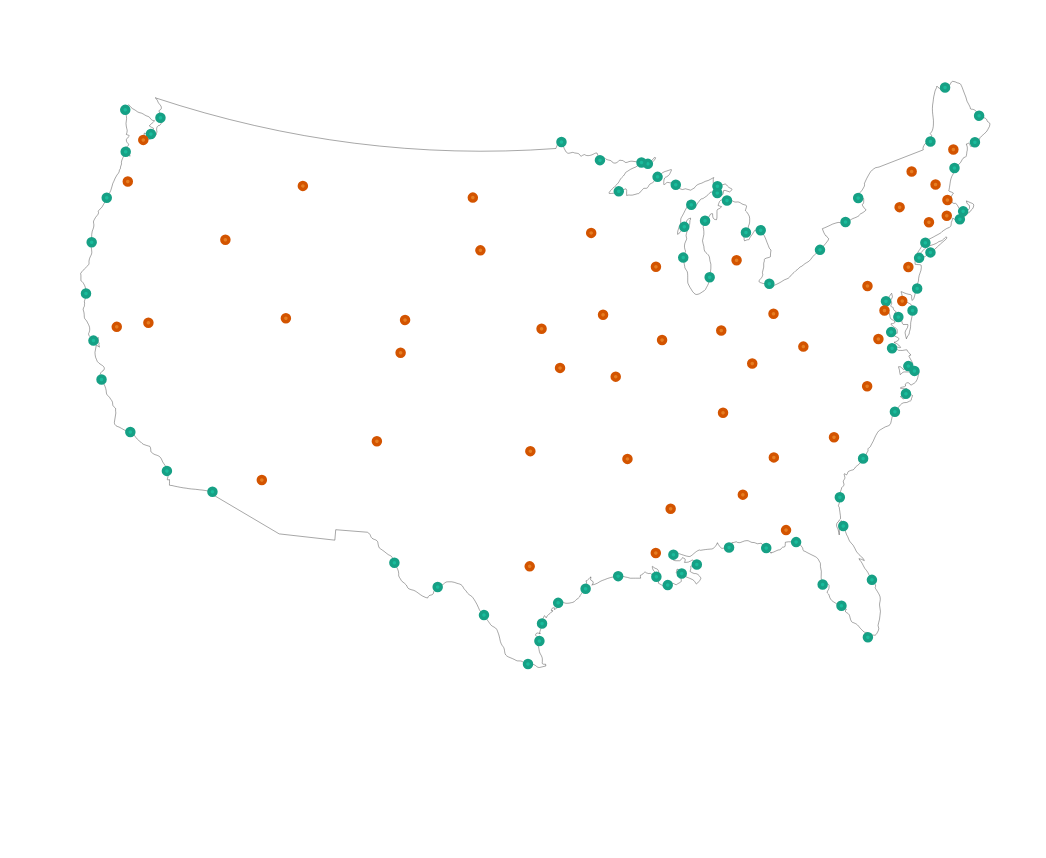
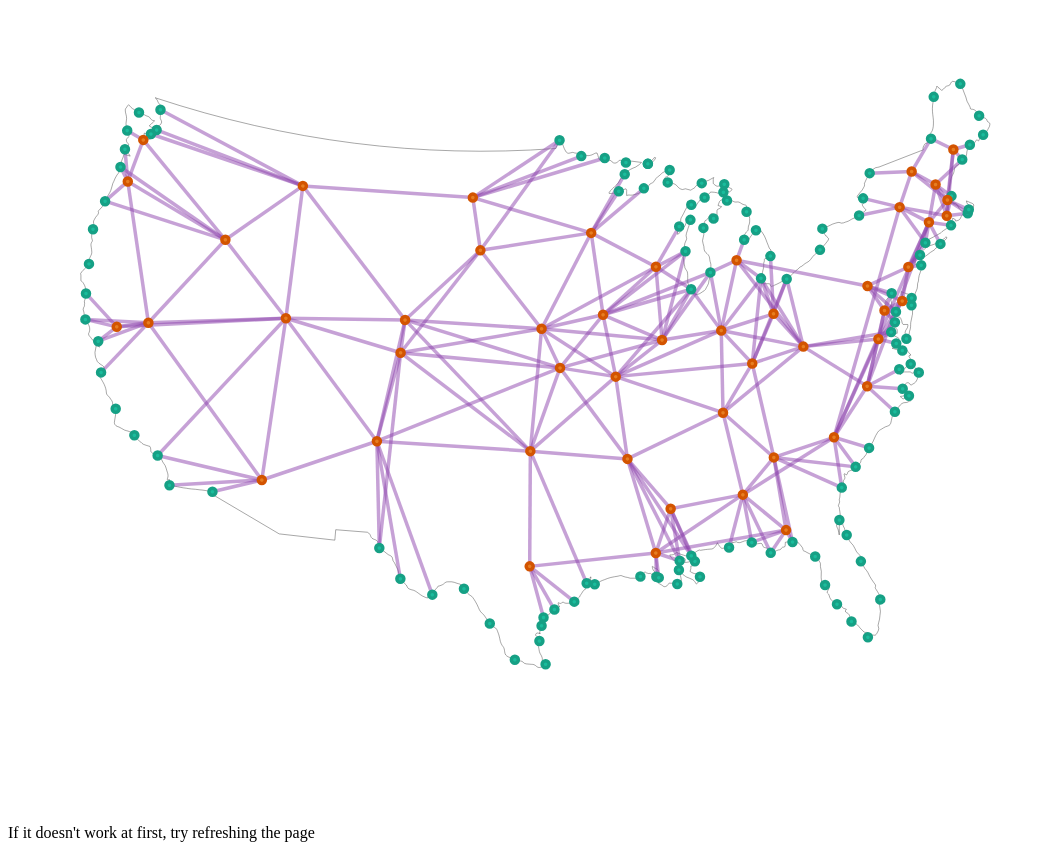
Before and after one commit to mjkaufer/Mapitals, a plain HTML site: page index.html in a window 1280 px wide. Shown: the whole page, without its empty margins (0-1046 px from the left). Before the commit the page ends 816 px from the top, so only its background shows below. Drawn offline with Linux system fonts and the light colour scheme.

Commit message:
Draws the lines connecting the capitals/borders to their closest neighbors; added ability to reset canvas with different variables, need to add better ui

```diff
--- a/index.html
+++ b/index.html
@@ -1,11 +1,13 @@
 <html>
 	<body>
+
 		<div id="two-canvas"></div>
+		<p>If it doesn't work at first, try refreshing the page</p>
 
-		<object data="res/usa2.svg" id="svgMap">
-		</object>
+		<object data="res/usa2.svg" id="svgMap"></object>
 
 		<script src="js/two.min.js"></script>
 		<script src="js/script.js"></script>
+
 	</body>
 </html>
--- a/js/script.js
+++ b/js/script.js
@@ -1,55 +1,88 @@
-var svgMap = document.getElementById('svgMap')
-var map = null
-
 var borderPointColor = "#1abc9c"
 var borderBorderColor = "#16a085"
 
 var cityPointColor = "#e67e22"
 var cityBorderColor = "#d35400"
 
+var lineColor = "#8e44ad"
+
 var circleRad = 1
 
+
+var svgMap = document.getElementById('svgMap')
 svgMap.onload = function(){
+	run(5,3)
+}
+
+
+
+function run(maxNeighbors, maxBorderPointNeighbors){
+
+	var maxNeighbors = maxNeighbors || 5;
+	var maxBorderPointNeighbors = maxBorderPointNeighbors || 3;
+
+
+	console.log(maxNeighbors, maxBorderPointNeighbors)
+
 	var canvas = document.getElementById('two-canvas')
+
+	canvas.innerHTML = ""
+
     two = new Two({width: window.innerWidth, height: window.innerHeight}).appendTo(canvas)
 
     var mySvg = svgMap.contentDocument.getElementsByTagName('svg')[0]
 
-    map = two.interpret(mySvg)
+    var map = two.interpret(mySvg)
 
     two.scene.scale = 3.5
     two.update()
 
+    svgMap.style.display = "none"
 
-    svgMap.parentElement.removeChild(svgMap)
 
+    var lineGroup = new Two.Group()
+
+    two.add(lineGroup)
 
     handleData(map)
 
 
-};
+
+	function drawLine(startObj, endObj){
+		var line =  new Two.Line(startObj.x, startObj.y, endObj.x, endObj.y)
+		line.opacity = 0.5
+		line.stroke = lineColor
+
+		line.classList.push("connectingLine")
+
+		return line
+	}
+
+	function squaredDistance(startObj, endObj){
+		return Math.pow(startObj.x - endObj.x, 2) + Math.pow(startObj.y - endObj.y, 2)
+	}
 
 	function handleData(map){
 
 		var capitalArr = []
 		var pathArr = []
 
-	var spacing = 16
+		var spacing = 10
 
 		var pathVertices = map.children[0].children[0].vertices
 
 		pathArr = pathVertices.filter(function(e, i){
 			return i % spacing == 0
-	}).map(function(e){
+		}).map(function(e, i){
 			var circle = two.makeCircle(e.x, e.y, circleRad);
 
 			circle.fill = borderPointColor;
 			circle.stroke = borderBorderColor;
 
-		return {x: e.x, y: e.y}
+			return {x: e.x, y: e.y, i: i, type: "border", connections: 0}
 		})
 
-	capitalArr = map.children[0].children[1].children.map(function(e){
+		capitalArr = map.children[0].children[1].children.map(function(e, i){
 
 			var circle = two.makeCircle(e.translation.x, e.translation.y, circleRad);
 
@@ -57,16 +90,53 @@ function handleData(map){
 			circle.stroke = cityBorderColor;
 
 
-		return {x:e.translation.x, y:e.translation.y}
+			return {x:e.translation.x, y:e.translation.y, i: i, type: "capital", connections: 0}
 		})
+
+		/*
+			initially we'll just draw lines to the five closest entities, but we'll refine stuff later so that each city only has 5 lines coming out of it
+		*/
+
+		jointArr = pathArr.concat(capitalArr)
+
+		capitalArr.forEach(function(homeCapital, i){
+
+
+			var borders = 0
+
+			jointArr.sort(function(a, b){
+				return squaredDistance(homeCapital, a) - squaredDistance(homeCapital, b)
+			}).filter(function(e){
+				if(e.type == "border" && borders >= maxBorderPointNeighbors)
+					return false
+				else if(e.type == "border")
+					borders++
+				else if(e == homeCapital)
+					return false
+				else if(e.type == "capital" && e.connections >= maxNeighbors)
+					return false
+
+				return true
+			}).slice(0,maxNeighbors).forEach(function(e){
+				var line = drawLine(e, homeCapital)
+
+				e.connections++
+				homeCapital.connections++
+
+				lineGroup.add(line)
+			})
+
+
+
+		})
+
 
 		two.update()
 
+	}
 
-	// var states = map.children[0].children[0]
-	// var capitals = map.children[0].children[1]
 
-	// for(var i = 0; i < states.length; i++){
-	// 	// states.children[i].fill =
-	// }
+	return {
+
 	}
+}
```
Also changed, not shown: res/usa.svg (deleted). Lines whose indentation alone changed are shown as unchanged.
